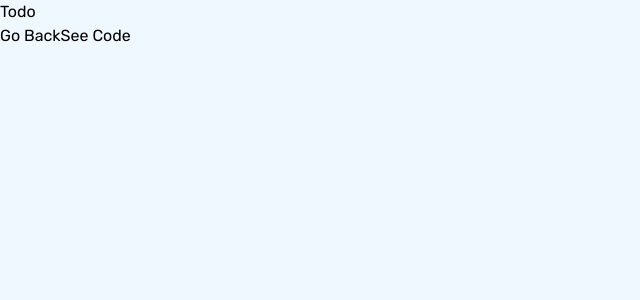
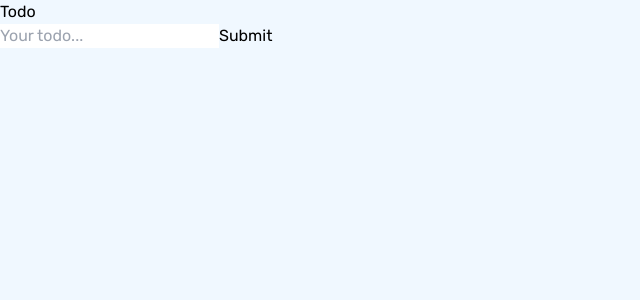
Before and after one commit to harshitgupta0032/reactPractice, a React (Vite) app: page /todo in a window 1280 px wide. Shown: the top 300 px of the page, without its empty margins (0-640 px from the left). Built offline with nearby package versions, Linux system fonts and the light colour scheme.

Commit message:
create todo layout add and delete fn

```diff
--- /dev/null
+++ b/src/Component/Todo/SearchButton.jsx
@@ -0,0 +1,9 @@
+const SearchButton = ({onClick, inputText, handleInput}) => {
+    return <>
+        <div className="flex">
+            <input value={inputText} onChange={handleInput} type="text" placeholder="Your todo..."  className="outline-gray-400 rounded-l-full text-black px-4 w-44 sm:w-72 lg:w-80 xl:w-96 py-2 md:py-3"/>
+            <button onClick={onClick} className="bg-white text-black font-normal sm:font-medium  w-20 rounded-r-full h-full py-2 md:py-3 lg:w-28">Submit</button>
+        </div>
+    </>
+}
+export default SearchButton;
--- a/src/Component/Todo/Todo.jsx
+++ b/src/Component/Todo/Todo.jsx
@@ -1,10 +1,36 @@
+import { useState } from "react";
 import BackAndCodeButton from "../BackAndCodeButton";
+import SearchButton from "./SearchButton";
+import TodoListComponent from "./TodoListComponent";
 
 const Todo = () => {
+    const [inputText, setInputText] = useState("");
+    const [inputList, setInputList] = useState([]);
+    const [count, setCount] = useState(0);
+
+    const handleInput = (e) => {
+        setInputText(e.target.value);
+    }
+    const SubmitText = () => {
+        setInputList([...inputList, { text: inputText, id: count}]);
+        setInputText("");
+        setCount(count+1);
+    }
+
+    const deleteInput = (id) => {
+        const newList = inputList.filter((list, i) => {
+            return list.id !== id;
+        })
+        return setInputList(newList);
+    }
     return <>
-        <div className="min-h-screen h-fit w-full text-white flex justify-center items-center flex-col gap-6">
+        <div className="min-h-screen h-fit w-full text-white flex pt-8 items-center flex-col gap-5">
             <h1 className="text-xl sm:text-2xl font-bold">Todo</h1>
-            <BackAndCodeButton gitlink ="https://github.com/harshitgupta0032/reactPractice/tree/main/src/Component/Todo"/>
+            <div className="flex flex-col w-fit gap-5">
+                <SearchButton onClick={SubmitText} inputText={inputText} handleInput={handleInput} />
+                <TodoListComponent inputList={inputList} deleteInput={deleteInput} />
+            </div>
+            {/* <BackAndCodeButton gitlink="https://github.com/harshitgupta0032/reactPractice/tree/main/src/Component/Todo" /> */}
         </div>
     </>
 }
--- /dev/null
+++ b/src/Component/Todo/TodoListComponent.jsx
@@ -0,0 +1,38 @@
+import { useState } from "react";
+
+const TodoListComponent = ({ inputList, deleteInput, UpdateInput }) => {
+    const [checkbox, setCheckBox] = useState(inputList.map(() => false));
+
+    const handleCheckBox = (id) => {
+        const AllChecked = [...checkbox];
+        AllChecked[id] = !AllChecked[id];
+        setCheckBox(AllChecked)
+    }
+
+    return <>
+        <div className="flex flex-col gap-5 w-full ">
+            {
+                inputList.map((list, id) => {
+                    return <div key={id} className="bg-white rounded-xl text-black flex items-center justify-between  px-3 py-3">
+                        <div className="flex gap-3">
+                            <input className="cursor-pointer" type="checkbox" checked={checkbox[list.id]} onChange={() => handleCheckBox(list.id)} />
+                            <h2 >{list.text}</h2>
+                        </div>
+                        {
+                            checkbox[list.id] &&
+                            <div className="flex flex-wrap gap-3">
+                                <svg onClick={() => UpdateInput(list.id)} xmlns="http://www.w3.org/2000/svg" fill="none" viewBox="0 0 24 24" strokeWidth="1.5" stroke="currentColor" className="size-5 cursor-pointer text-green-400 hover:text-green-600">
+                                    <path stroke-linecap="round" stroke-linejoin="round" d="m16.862 4.487 1.687-1.688a1.875 1.875 0 1 1 2.652 2.652L10.582 16.07a4.5 4.5 0 0 1-1.897 1.13L6 18l.8-2.685a4.5 4.5 0 0 1 1.13-1.897l8.932-8.931Zm0 0L19.5 7.125M18 14v4.75A2.25 2.25 0 0 1 15.75 21H5.25A2.25 2.25 0 0 1 3 18.75V8.25A2.25 2.25 0 0 1 5.25 6H10" />
+                                </svg>
+                                <svg onClick={() => deleteInput(list.id)} xmlns="http://www.w3.org/2000/svg" fill="none" viewBox="0 0 24 24" strokeWidth="1.5" stroke="currentColor" className="size-5 cursor-pointer text-red-400 hover:text-red-700">
+                                    <path stroke-linecap="round" stroke-linejoin="round" d="m14.74 9-.346 9m-4.788 0L9.26 9m9.968-3.21c.342.052.682.107 1.022.166m-1.022-.165L18.16 19.673a2.25 2.25 0 0 1-2.244 2.077H8.084a2.25 2.25 0 0 1-2.244-2.077L4.772 5.79m14.456 0a48.108 48.108 0 0 0-3.478-.397m-12 .562c.34-.059.68-.114 1.022-.165m0 0a48.11 48.11 0 0 1 3.478-.397m7.5 0v-.916c0-1.18-.91-2.164-2.09-2.201a51.964 51.964 0 0 0-3.32 0c-1.18.037-2.09 1.022-2.09 2.201v.916m7.5 0a48.667 48.667 0 0 0-7.5 0" />
+                                </svg>
+                            </div>
+                        }
+                    </div>
+                })
+            }
+        </div>
+    </>
+}
+export default TodoListComponent;
```
